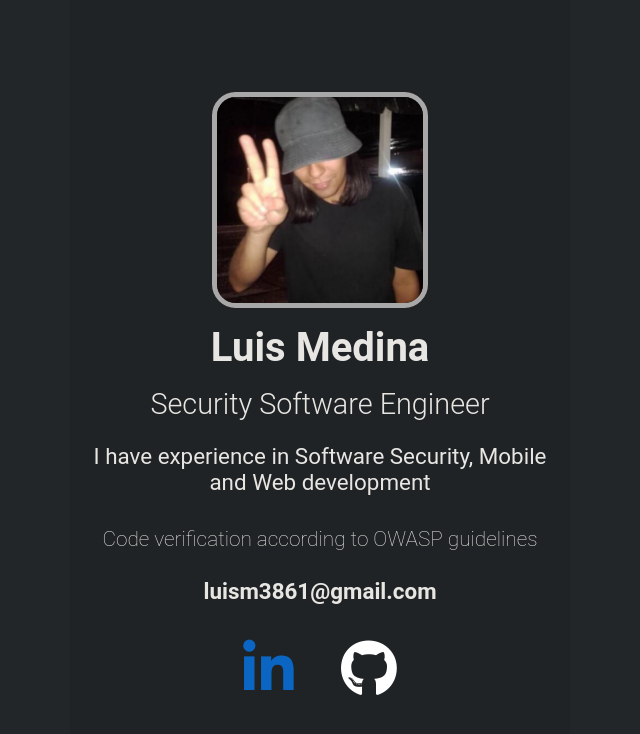
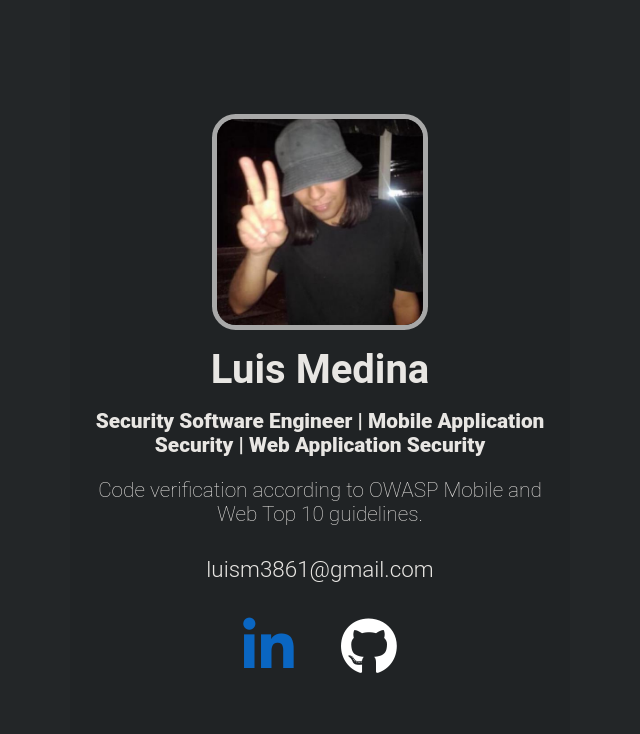
Before and after one commit to luism3861/resume-react, a React (Create React App) app: page / in a window 1280 px wide. Shown: the top 734 px of the page, without its empty margins (320-960 px from the left). Built offline with nearby package versions, Linux system fonts and the light colour scheme.

Commit message:
add new changes

```diff
--- a/src/components/Hero.js
+++ b/src/components/Hero.js
@@ -6,12 +6,10 @@ const Hero = ({ resumeObj }) => {
     <div className='hero'>
       <img src={avatar} alt='profile' className='image__profile' />
       <h1 className='hero__header'>{resumeObj.basics.name}</h1>
-      <h4 className='hero__subheader'>{resumeObj.basics.skill}</h4>
-      <p className='style__summary'>{resumeObj.basics.summary}</p>
+      <h4 className='hero__subheader'>{resumeObj.basics.experience}</h4>
       <h1 className='style__summary_owasp'>{resumeObj.basics.summary_owasp}</h1>
       <h3 className='style__email'>{resumeObj.basics.email}</h3>
       <div className='logo__container'>
-
         <a
           href='https://linkedin.com/in/luism3861'
           className='linkedin__logo'
--- a/src/css/App.css
+++ b/src/css/App.css
@@ -45,8 +45,8 @@ li {
 }
 
 .hero__subheader {
-    font-weight: 300;
-    font-size: 1.8rem;
+    font-weight: 800;
+    font-size: 1.3rem;
     color: #e8e6e3;
 }
 
@@ -60,12 +60,14 @@ li {
     font-size: 1.3rem;
     color: #e8e6e3;
     font-weight: 200;
-    margin-bottom: 1.7rem;
+    margin-bottom: 1.9rem;
+    margin-top: 1.3rem;
 }
 
 .style__email {
     font-size: 1.4rem;
     color: #e8e6e3;
+    font-weight: 300;
 }
 
 .hero__text {
--- a/src/resume.json
+++ b/src/resume.json
@@ -3,8 +3,7 @@
     "name": "Luis Medina",
     "email": "luism3861@gmail.com",
     "website": "linkedin.com/in/luism3861/",
-    "summary": "I have experience in Software Security, Mobile and Web development",
-    "summary_owasp": "Code verification according to OWASP guidelines",
-    "skill": "Security Software Engineer"
+    "summary_owasp": "Code verification according to OWASP Mobile and Web Top 10 guidelines.",
+    "experience": "Security Software Engineer | Mobile Application Security | Web Application Security"
   }
 }
```
Also changed, not shown: 2 other files (tests, documents, lock files or other folders).
